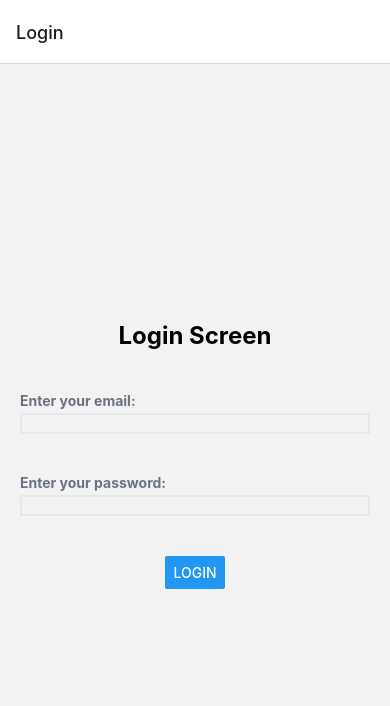
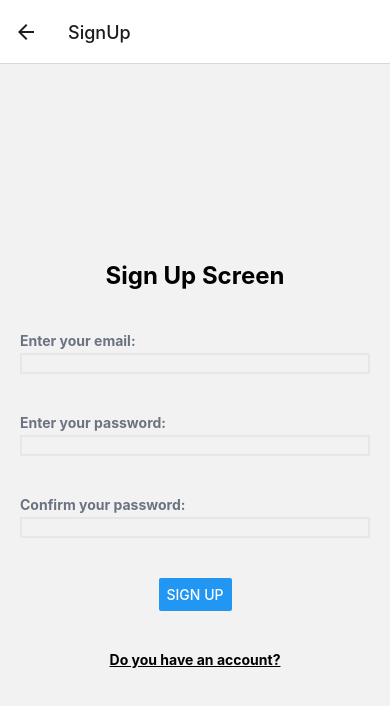
Before and after one commit to Jorge-Ortiz-Mata/app-06-sign-up-firebase, a React Native app: screen /SignUp in a window 390 px wide. Shown: the top 706 px of the page. Built offline with nearby package versions, Linux system fonts and the light colour scheme.

Commit message:
Jumping between screens and sign up screen finished.

```diff
--- a/src/AuthScreens.jsx
+++ b/src/AuthScreens.jsx
@@ -8,7 +8,7 @@ export default function AuthScreens() {
   return(
     <Stack.Navigator initialRouteName='Login'>
       <Stack.Screen name='Login' component={Login} />
-      <Stack.Screen name='Signup' component={SignUp} />
+      <Stack.Screen name='SignUp' component={SignUp} />
     </Stack.Navigator>
   )
 }
--- a/src/screens/Login.jsx
+++ b/src/screens/Login.jsx
@@ -1,9 +1,15 @@
-import { View, Text } from "react-native";
+import { View, Text, Pressable } from "react-native";
 import CustomInput from "../components/CustomInput";
 import CustomLabel from "../components/CustomLabel";
 import CustomButton from "../components/CustomButton";
+import { useNavigation } from "@react-navigation/native";
 
 export default function Login(){
+  const navigation = useNavigation();
+
+  function changeScreen(){
+    navigation.replace('SignUp')
+  }
 
   return(
     <View className="flex-1 justify-center">
@@ -22,6 +28,10 @@ export default function Login(){
       <View className="m-5 items-center justify-center">
         <CustomButton text="Login" />
       </View>
+
+      <Pressable className="justify-center items-center mt-5" onPress={changeScreen}>
+        <Text className="font-bold underline">Are you new?</Text>
+      </Pressable>
     </View>
   )
 }
--- a/src/screens/SignUp.jsx
+++ b/src/screens/SignUp.jsx
@@ -1,10 +1,42 @@
-import { View, Text } from "react-native";
+import { View, Text, Pressable } from "react-native";
+import CustomInput from "../components/CustomInput";
+import CustomLabel from "../components/CustomLabel";
+import CustomButton from "../components/CustomButton";
+import { useNavigation } from "@react-navigation/native";
 
 export default function SignUp(){
+  const navigation = useNavigation();
+
+  function changeScreen(){
+    navigation.replace('Login')
+  }
 
   return(
-    <View>
-      <Text>Sign Up Screen</Text>
+    <View className="flex-1 justify-center">
+      <Text className="text-center my-5 font-bold text-2xl">Sign Up Screen</Text>
+
+      <View className="m-5">
+        <CustomLabel text="Enter your email:" />
+        <CustomInput />
+      </View>
+
+      <View className="m-5">
+        <CustomLabel text="Enter your password:" />
+        <CustomInput />
+      </View>
+
+      <View className="m-5">
+        <CustomLabel text="Confirm your password:" />
+        <CustomInput />
+      </View>
+
+      <View className="m-5 items-center justify-center">
+        <CustomButton text="Sign Up" />
+      </View>
+
+      <Pressable className="justify-center items-center mt-5" onPress={changeScreen}>
+        <Text className="font-bold underline">Do you have an account?</Text>
+      </Pressable>
     </View>
   )
 }
```
